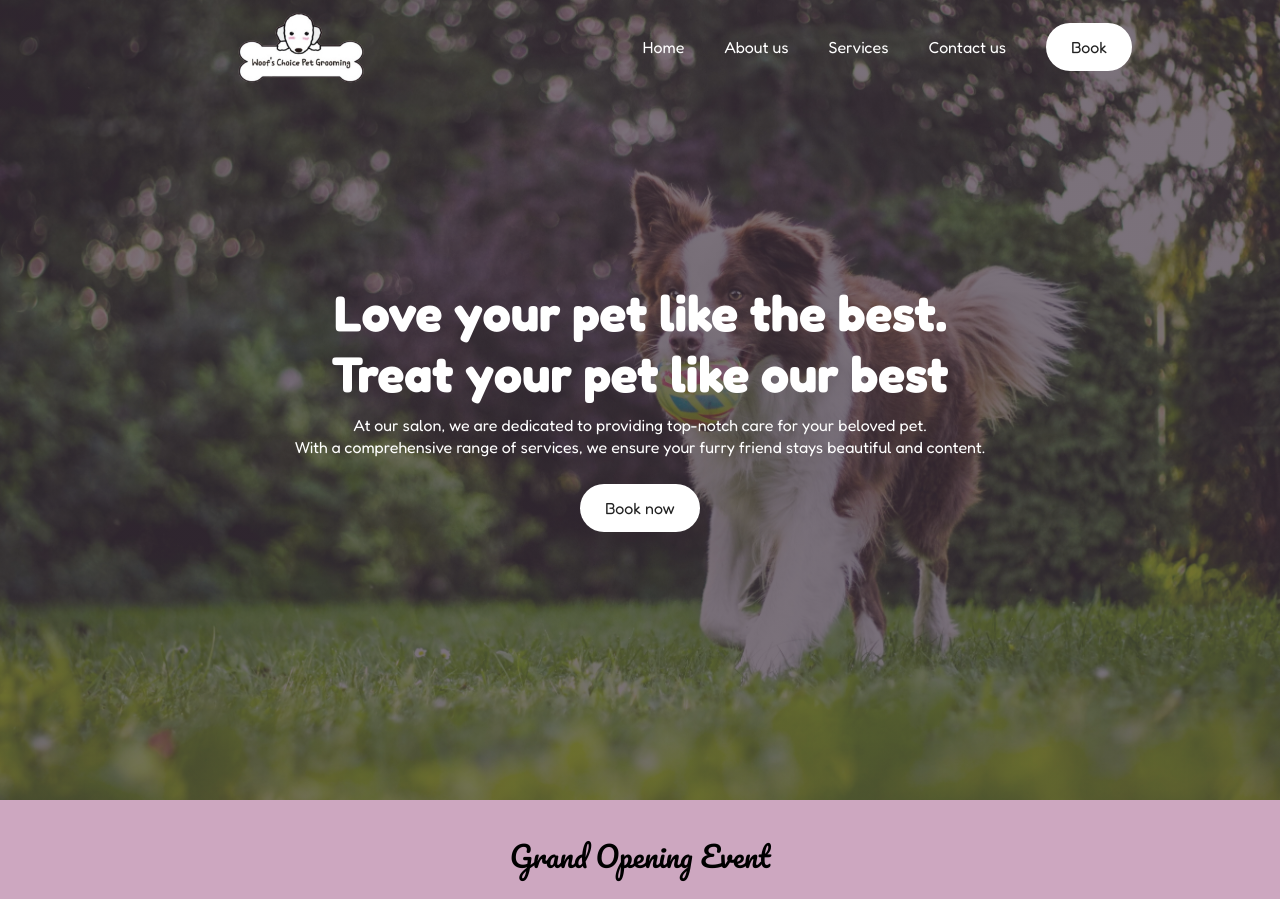
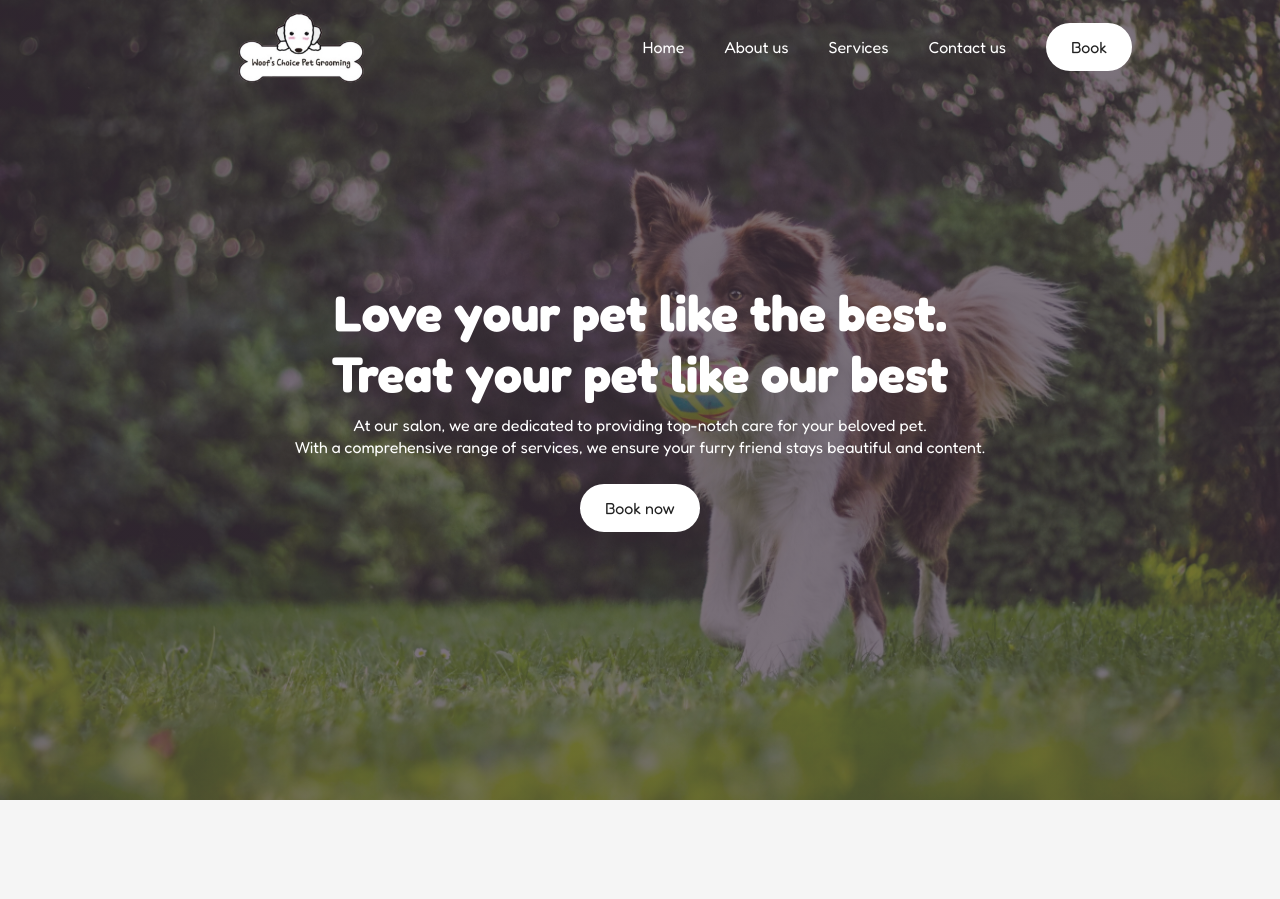
Before and after one commit to ellenjung24/Woof-s-Choice, a React (Vite) app: page / in a window 1280 px wide. Shown: the top 899 px of the page. Built offline with nearby package versions, Linux system fonts and the light colour scheme; a web font is replaced by a local one.

Commit message:
removed promotion

```diff
--- a/src/App.jsx
+++ b/src/App.jsx
@@ -15,7 +15,7 @@ const App = () => {
     <div>
       <Navbar />
       <Hero />
-      <Promotion />
+      {/* <Promotion /> */}
       <div className="container">
         {/* <Title subTitle="About us" context="When it comes to pet grooming we believe that:" /> */}
         <About />
```
